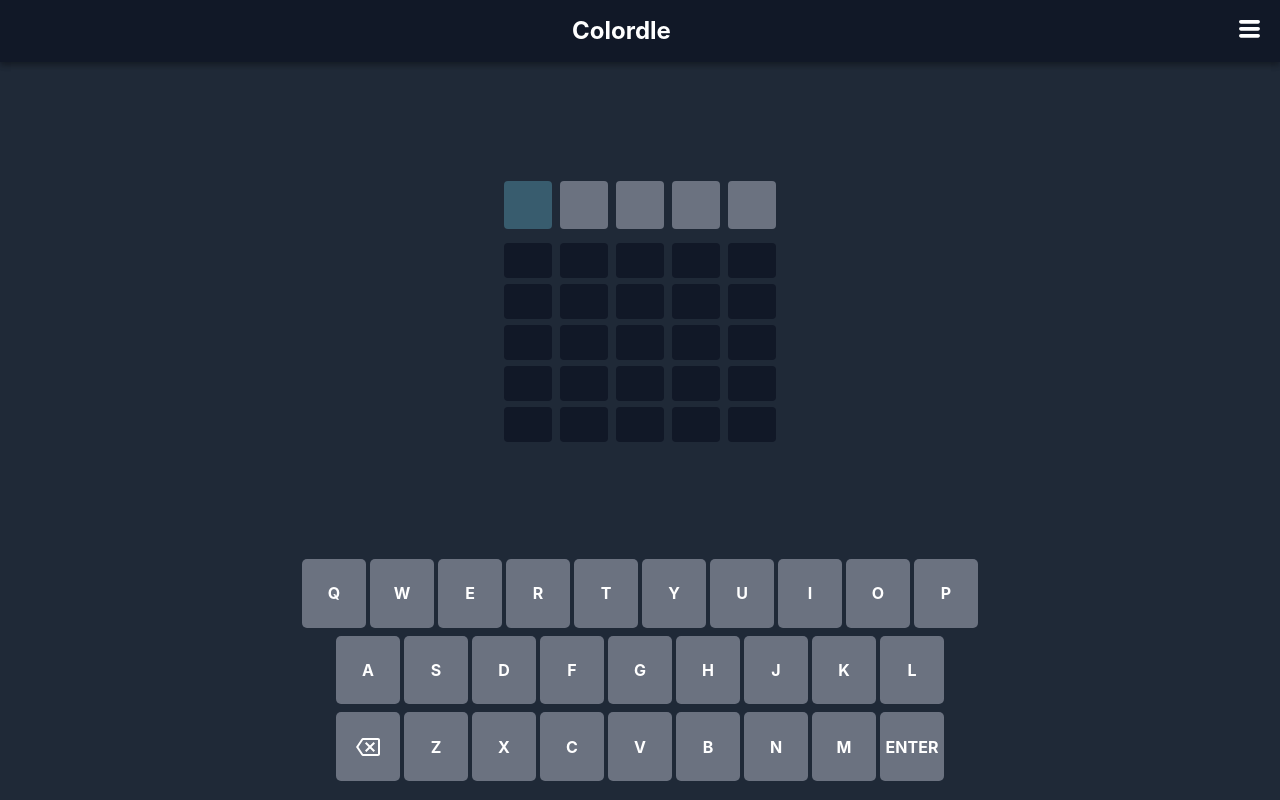
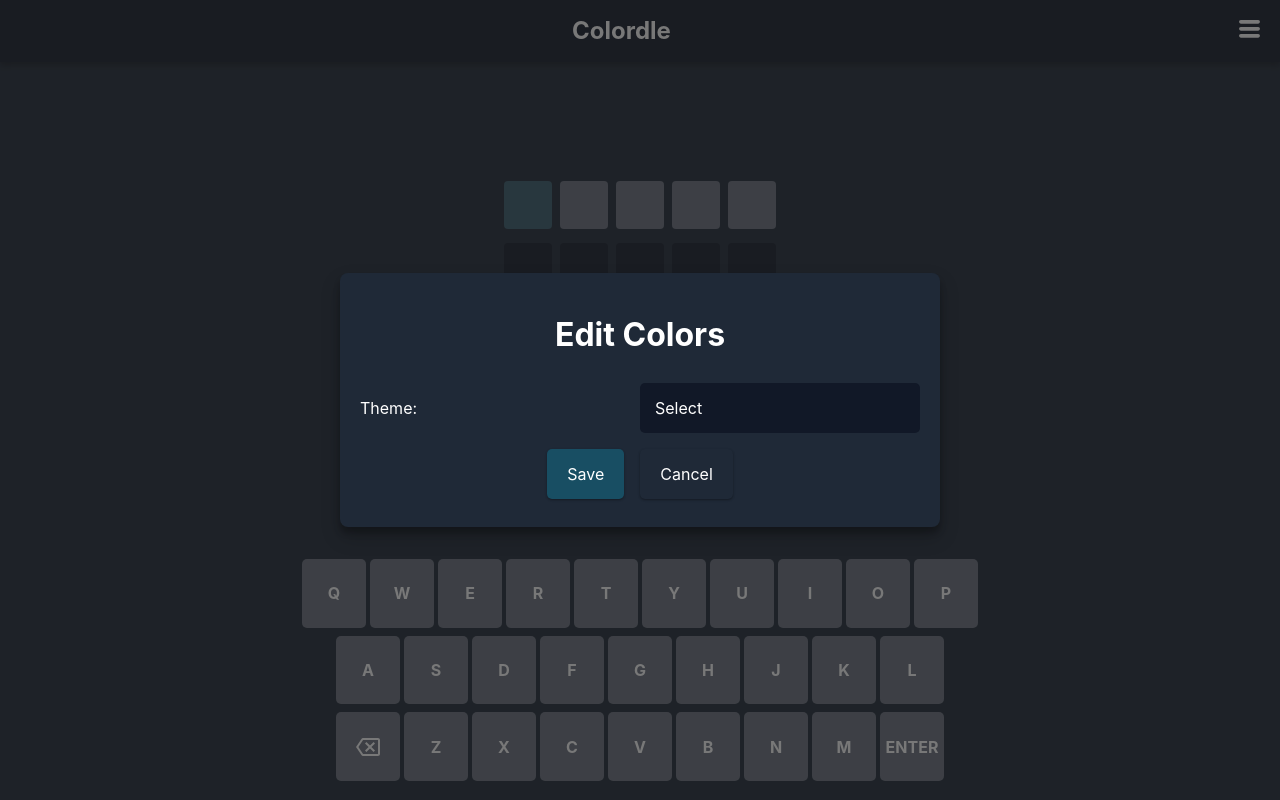
Before and after one commit to MattHaslemTech/Colordle, a React (Create React App) app: page / in a window 1280 px wide. Built offline with nearby package versions, Linux system fonts and the light colour scheme.

Commit message:
Add User Settings. Color theme options. Keyboard stylings

```diff
--- a/src/components/Keyboard.jsx
+++ b/src/components/Keyboard.jsx
@@ -210,7 +210,7 @@ class Letters extends React.Component {
       return(
         <div className="letter" data-type={this.props.type} data-value={this.state.type} onClick={() => this.handleClick()}>
         <svg xmlns="http://www.w3.org/2000/svg" height="24" viewBox="0 0 24 24" width="24">
-          <path fill="var(--text-color)" d="M22 3H7c-.69 0-1.23.35-1.59.88L0 12l5.41 8.11c.36.53.9.89 1.59.89h15c1.1 0 2-.9 2-2V5c0-1.1-.9-2-2-2zm0 16H7.07L2.4 12l4.66-7H22v14zm-11.59-2L14 13.41 17.59 17 19 15.59 15.41 12 19 8.41 17.59 7 14 10.59 10.41 7 9 8.41 12.59 12 9 15.59z"></path>
+          <path fill="var(--keyboard-text-color)" d="M22 3H7c-.69 0-1.23.35-1.59.88L0 12l5.41 8.11c.36.53.9.89 1.59.89h15c1.1 0 2-.9 2-2V5c0-1.1-.9-2-2-2zm0 16H7.07L2.4 12l4.66-7H22v14zm-11.59-2L14 13.41 17.59 17 19 15.59 15.41 12 19 8.41 17.59 7 14 10.59 10.41 7 9 8.41 12.59 12 9 15.59z"></path>
         </svg>
         </div>
       )
--- a/src/components/Navbar/Popups/ColorPopup.jsx
+++ b/src/components/Navbar/Popups/ColorPopup.jsx
@@ -16,7 +16,7 @@ class ColorPopUp extends React.Component {
 
     this.state = {
       themes: require('../../../files/themes.json'),
-      customThemes: require('../../../files/custom-themes.json'),
+      userSettings: require('../../../files/user-settings.json'),
     }
 
     this.updateTheme = this.updateTheme.bind(this);
@@ -62,7 +62,8 @@ class ColorPopUp extends React.Component {
     var results = [];
     // Add our custom made ones to that list
     // Go through each theme
-    var customThemes = this.state.customThemes;
+    var customThemes = this.state.userSettings["themes"];
+
     for( var themeName in customThemes)
     {
       var colors = customThemes[themeName];
@@ -93,14 +94,12 @@ class ColorPopUp extends React.Component {
 
   updateTheme(themeName)
   {
-    console.log('sweet ' + themeName);
-
     var themeSource;
 
     // Set source as custom themes if it has the word custom in it
     if(themeName.includes('custom') || themeName.includes('Custom'))
     {
-      themeSource = this.state.customThemes;
+      themeSource = this.state.userSettings["themes"];
     }
     // Set source as prebuilt themes
     else
@@ -132,7 +131,7 @@ class ColorPopUp extends React.Component {
     var customThemeOptions = this.customThemeDropdownBuilder();
 
     return(
-      <div className="pop-up-wrap" data-name="color">
+      <div className="pop-up-wrap open" data-name="color">
         <div className="content-wrap">
           <h1>Edit Colors</h1>
           <div className="row">
@@ -141,7 +140,10 @@ class ColorPopUp extends React.Component {
               <Dropdown options={themeOptions} callback={this.updateTheme} customThemeOptions={customThemeOptions} />
             </div>
           </div>
-          <div className="close-popup button" onClick={window.closePopUp}>Cancel</div>
+          <div className="row center buttons">
+            <div className="close-popup button save" onClick={window.closePopUp}>Save</div>
+            <div className="close-popup button" onClick={window.closePopUp}>Cancel</div>
+          </div>
         </div>
       </div>
     )
--- a/src/components/styles/board.css
+++ b/src/components/styles/board.css
@@ -164,12 +164,12 @@
   0% {
     transform: rotateX(0deg);
     background: var(--letter-selected-row-bg-color);
-    color: var(--text-color);
+    color: var(--board-text-color);
   }
   33% {
     transform: rotateX(90deg);
     background: var(--letter-selected-row-bg-color);
-    color: var(--text-color);
+    color: var(--board-text-color);
   }
   40%
   {
@@ -187,12 +187,12 @@
   0% {
     transform: rotateX(0deg);
     background: var(--letter-selected-row-bg-color);
-    color: var(--text-color);
+    color: var(--board-text-color);
   }
   33% {
     transform: rotateX(90deg);
     background: var(--letter-selected-row-bg-color);
-    color: var(--text-color);
+    color: var(--board-text-color);
   }
   40%
   {
@@ -212,7 +212,7 @@
   }
   33% {
     transform: rotateX(90deg);
-    color: var(--text-color);
+    color: var(--board-text-color);
   }
   40%
   {
--- a/src/components/styles/items/buttons.css
+++ b/src/components/styles/items/buttons.css
@@ -1,4 +1,14 @@
 .button {
   padding: 15px 20px;
   cursor: pointer;
+
+  border-radius: 5px;
+
+  box-shadow: rgba(0, 0, 0, 0.12) 0px 1px 3px, rgba(0, 0, 0, 0.24) 0px 1px 2px;
 }
+
+
+.button.save {
+  background: var(--letter-color-glow);
+  color: var(--board-text-color);
+}
--- a/src/components/styles/items/dropdown.css
+++ b/src/components/styles/items/dropdown.css
@@ -54,7 +54,7 @@
 {
   transition: all 0ms;
   width: 100%;
-  padding: 15px;
+  padding: 15px !important;
 
   cursor: pointer;
 }
--- a/src/components/styles/keyboard.css
+++ b/src/components/styles/keyboard.css
@@ -6,6 +6,7 @@
 
   flex: 1;
   max-width: 100vw;
+  max-height: 300px;
   width: min(680px, 95vw);
 
   padding: 15px 0px
--- a/src/components/styles/popups.css
+++ b/src/components/styles/popups.css
@@ -58,7 +58,20 @@
   justify-content: space-between;
   align-items: center;
 
+  padding: 8px 0px;
+
   width: 100%
+}
+
+.pop-up-wrap .content-wrap .row.center
+{
+  justify-content: center;
+}
+
+.pop-up-wrap .content-wrap .row.center.buttons > *
+{
+  flex: none;
+  margin: 0px 8px;
 }
 
 .pop-up-wrap .content-wrap .row > *
--- a/src/components/styles/theme-colors.css
+++ b/src/components/styles/theme-colors.css
@@ -8,7 +8,7 @@ body
 
   --text-color: #fff;
   --keyboard-text-color: #fff;
-  --board-text-color: #000;
+  --board-text-color: #fff;
 
   --letter-selected-row-bg-color: rgba(107, 114, 128, 1);
   --letter-bg-color: rgba(17,24,39, 1);
@@ -25,4 +25,7 @@ body
   --message-text-color: rgba(50,50,50, 1);
 
   --not-in-dictionary-bg-color: rgba(225, 29, 72, 1);
+
+  --button-save-bg-color: rgba(53, 94, 115, 1);
+  --button-save-text-color: #fff;
 }
--- a/src/files/custom-themes.json
+++ b/src/files/custom-themes.json
@@ -6,8 +6,14 @@
 
       "navbar-bg-color": "rgba(17,24,39, 1)",
       "menu-bg-color": "#28434F",
+      "hamburger-open-bg-color": "rgba(107, 114, 128, 1)",
 
       "text-color": "#fff",
+      "keyboard-text-color": "#fff",
+      "board-text-color": "#fff",
+
+      "keyboard-letter-background": "rgba(107, 114, 128, 1)",
+
       "letter-selected-row-bg-color": "rgba(107, 114, 128, 1)",
       "letter-bg-color": "rgba(17,24,39, 1)",
       "letter-color-glow": "rgba(24,78,99, 1)",
--- a/src/files/themes.json
+++ b/src/files/themes.json
@@ -23,6 +23,7 @@
       "letter-not-in-word-text-color": "rgba(171, 171, 171, 1)",
 
       "not-in-dictionary-bg-color": "rgba(225, 29, 72, 1)"
+
     },
 
     "White" : {
@@ -40,7 +41,7 @@
 
       "letter-selected-row-bg-color": "rgba(194, 192, 192,1)",
       "letter-bg-color": "rgba(240,240,240, 1)",
-      "letter-color-glow": "rgba(24,78,99, 0.4)",
+      "letter-color-glow": "rgba(107, 114, 128, 1)",
 
       "letter-correct-spot-bg-color": "rgba(83,141,78, 1)",
       "letter-bg-in-word-color": "rgba(181,159,59, 1)",
@@ -48,6 +49,7 @@
       "letter-not-in-word-text-color": "rgba(171, 171, 171, 1)",
 
       "not-in-dictionary-bg-color": "rgba(225, 29, 72, 1)"
+
     }
 
 
--- /dev/null
+++ b/src/files/user-settings.json
@@ -0,0 +1,34 @@
+
+{
+    "id" : "Sweet",
+
+    "selected-theme" : "Slate (default)",
+
+    "themes" : {
+      "Custom" : {
+        "game-bg-color": "rgba(31,41,55,1)",
+
+        "navbar-bg-color": "rgba(17,24,39, 1)",
+        "menu-bg-color": "#28434F",
+        "hamburger-open-bg-color": "rgba(107, 114, 128, 1)",
+
+        "text-color": "#fff",
+        "keyboard-text-color": "#fff",
+        "board-text-color": "#fff",
+
+        "keyboard-letter-background": "rgba(107, 114, 128, 1)",
+
+        "letter-selected-row-bg-color": "rgba(107, 114, 128, 1)",
+        "letter-bg-color": "rgba(17,24,39, 1)",
+        "letter-color-glow": "rgba(24,78,99, 1)",
+
+        "letter-correct-spot-bg-color": "rgba(83,141,78, 1)",
+        "letter-bg-in-word-color": "rgba(181,159,59, 1)",
+
+        "letter-not-in-word-text-color": "rgba(171, 171, 171, 1)",
+
+        "not-in-dictionary-bg-color": "rgba(225, 29, 72, 1)"
+      }
+    }
+
+}
```
